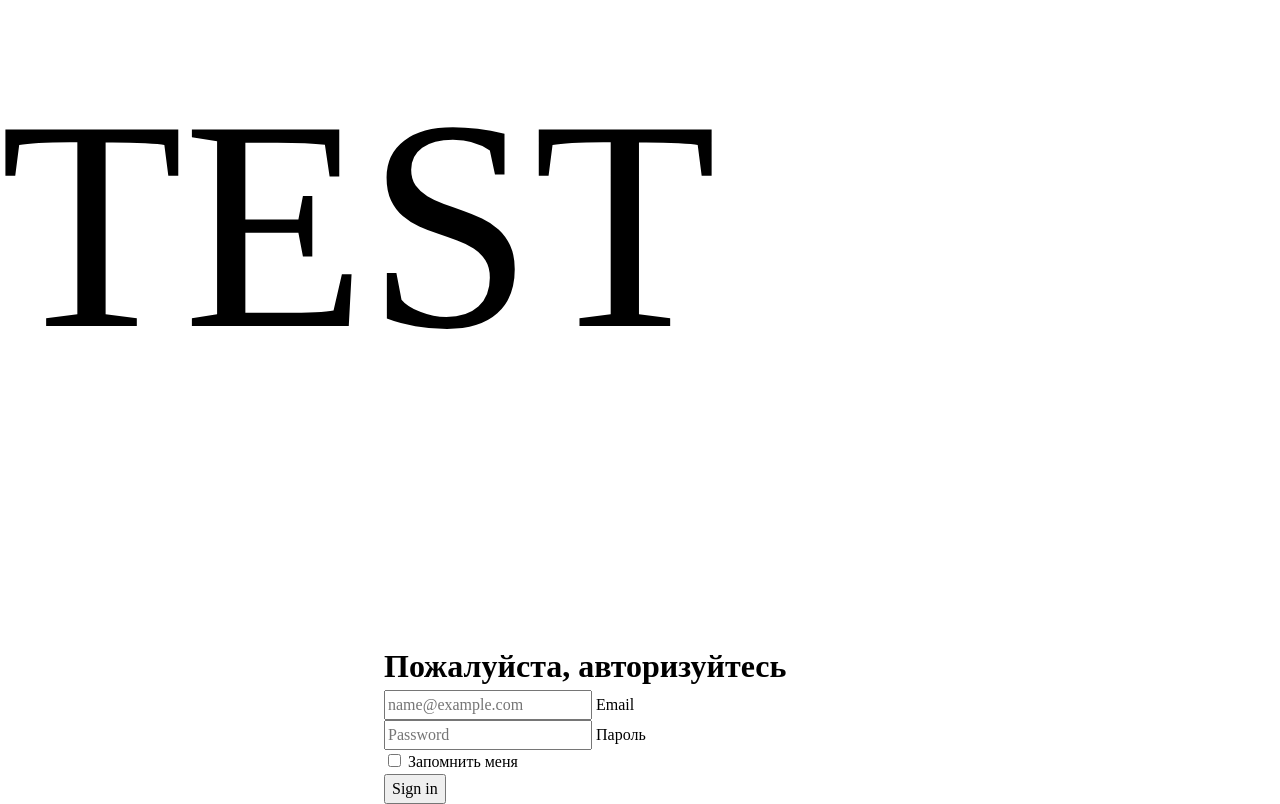
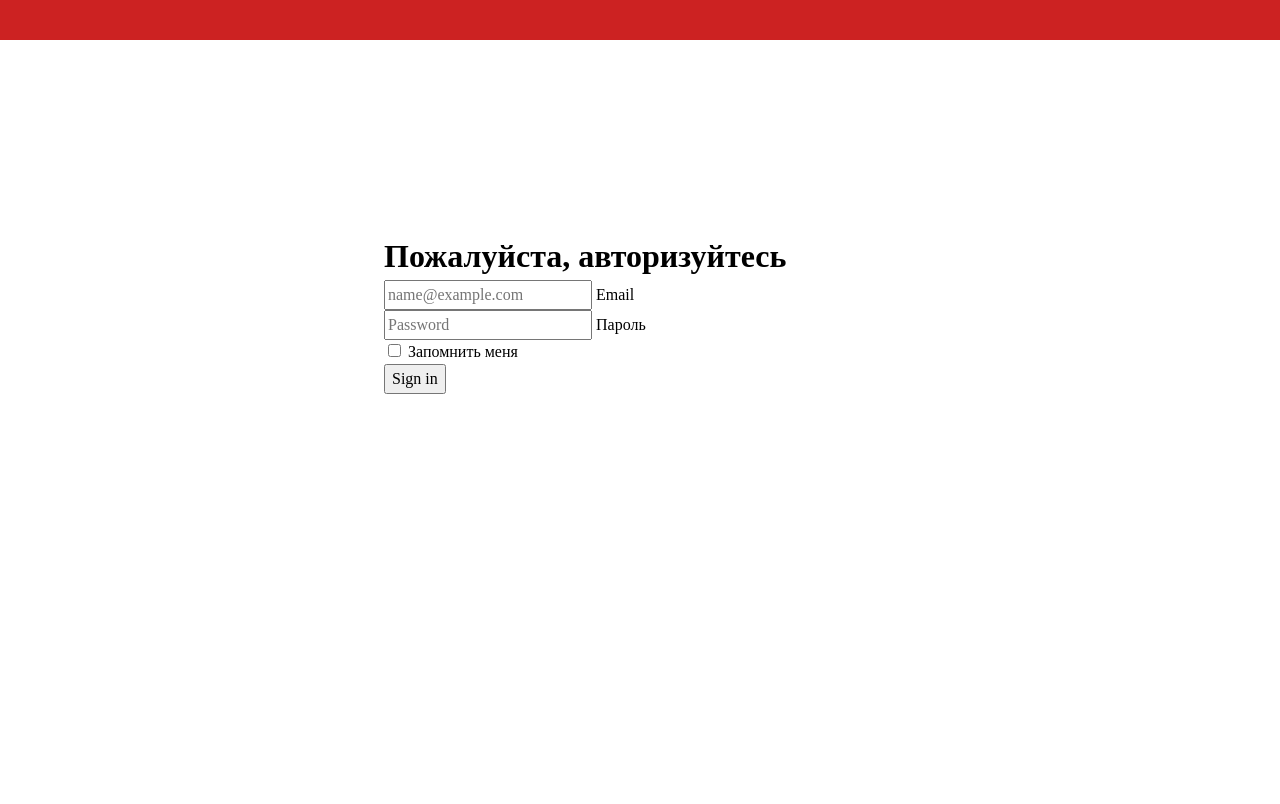
Before and after one commit to turdusMerul/CAPOS, a Django app: page /sign_in in a window 1280 px wide. After the commit the page ends 394 px from the top, so only its background shows below. Run offline with Django 3.2, Linux system fonts and the light colour scheme.

Commit message:
Исправлен стиль и шаблон страниц

```diff
--- a/capos/main/static/main/main.css
+++ b/capos/main/static/main/main.css
@@ -89,5 +89,9 @@ select {
 
 
 header {
-    font-size: 300px;
+    height: 40px;
+    max-width: 1528px;
+    margin-left: auto;
+    margin-right: auto;
+    background-color: rgb(204,34,34);
 }
--- a/capos/main/templates/main/base.html
+++ b/capos/main/templates/main/base.html
@@ -12,8 +12,13 @@
 
 <body>
     <header>
-        TEST
+
     </header>
+
+
+    <nav>
+
+    </nav>
 
 
     <main>
```
